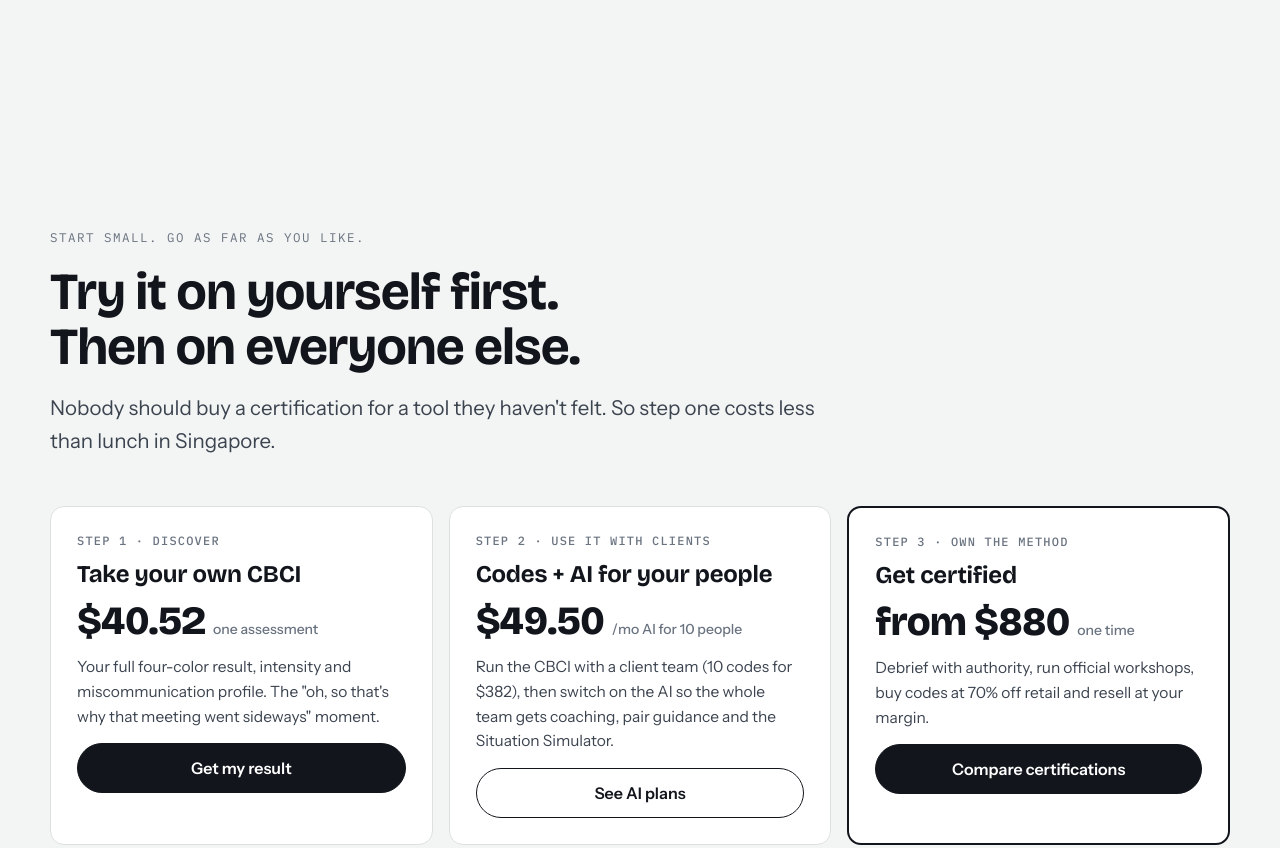
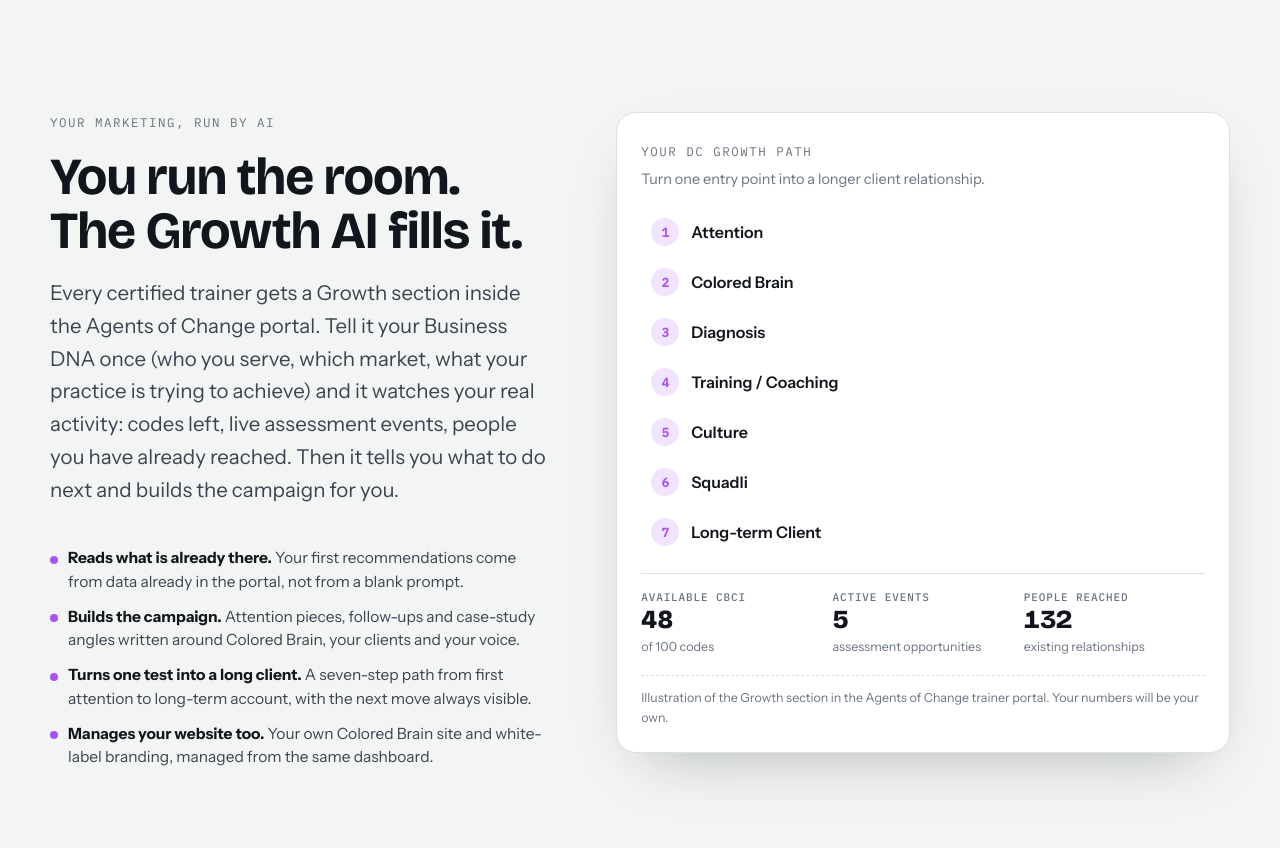
Before and after one commit to ArthurCarmazzi/coloredbrain-web, a plain HTML site: page trainers.html in a window 1280 px wide. Shown: the part 6036-6884 px from the top of the page. Drawn offline with nearby package versions, Linux system fonts and the light colour scheme.

Commit message:
Add files via upload

```diff
--- a/css/site.css
+++ b/css/site.css
@@ -360,3 +360,34 @@
 .door.cert .ic.badge img{width:60px;height:60px;display:block;filter:drop-shadow(0 4px 10px rgba(0,0,0,.35))}
 @media (max-width:420px){.door.cert{grid-template-columns:52px 1fr}.door.cert .ic.badge,.door.cert .ic.badge img{width:52px;height:52px}}
 .door.cert:hover{border-color:var(--line);border-top-color:var(--line)}
+
+#tiers .tier-badge{width:120px;height:120px;align-self:center;justify-self:center;margin:2px 0 4px;filter:drop-shadow(0 8px 16px rgba(0,0,0,.3))}
+#tiers .tier{display:flex;flex-direction:column;gap:14px}
+#tiers .tier .eyebrow{text-align:center}
+#tiers .tier h3{text-align:center}
+#tiers .tier .price{text-align:center}
+#tiers .tier.hi .tier-badge{margin-top:10px}
+
+/* ---- growth (AOC portal) ---- */
+.growth-list{list-style:none;padding:0;margin:22px 0 0;display:grid;gap:12px}
+.growth-list li{font-size:15.5px;color:var(--ink-2);padding-left:18px;position:relative;line-height:1.5}
+.growth-list li::before{content:"";position:absolute;left:0;top:.6em;width:8px;height:8px;border-radius:50%;background:var(--purple)}
+.growth-list b{color:var(--ink)}
+.growth-card{background:var(--surface);border:1px solid var(--line);border-radius:20px;box-shadow:0 24px 60px -30px rgba(18,22,28,.35);padding:24px;display:grid;gap:18px;align-content:start}
+.growth-head p{font-size:14.5px;color:var(--muted);margin-top:4px}
+.growth-path{list-style:none;padding:0;margin:0;display:grid;gap:4px}
+.growth-path li{display:flex;align-items:center;gap:12px;font:600 16px var(--body);color:var(--ink);padding:9px 10px;border-radius:10px}
+.growth-path li:hover{background:var(--tint)}
+.growth-path li i{width:28px;height:28px;border-radius:50%;background:color-mix(in srgb,var(--purple) 16%,var(--surface));color:var(--purple);font:600 12.5px/28px var(--mono);text-align:center;font-style:normal;flex:none}
+.growth-stats{display:grid;grid-template-columns:repeat(3,1fr);gap:10px;border-top:1px solid var(--line);padding-top:16px}
+.growth-stats div{display:grid;gap:2px}
+.growth-stats span{font:500 11px var(--mono);letter-spacing:.08em;text-transform:uppercase;color:var(--muted)}
+.growth-stats b{font:800 26px/1.1 var(--display);font-variant-numeric:tabular-nums}
+.growth-stats small{font-size:12.5px;color:var(--muted)}
+.growth-foot{font-size:12.5px;color:var(--muted);border-top:1px dashed var(--line);padding-top:12px}
+@media (max-width:480px){.growth-stats{grid-template-columns:1fr 1fr}}
+
+/* ---- legacy CBCI button ---- */
+.doors-foot{display:flex;justify-content:space-between;align-items:center;gap:12px;flex-wrap:wrap}
+.btn-legacy{font:600 13px var(--mono);letter-spacing:.02em;color:var(--ink-2);text-decoration:none;border:1px solid var(--line);border-radius:999px;padding:7px 12px;white-space:nowrap;transition:background .15s,border-color .15s}
+.btn-legacy:hover{background:var(--tint);border-color:var(--ink)}
--- a/trainers.html
+++ b/trainers.html
@@ -222,6 +222,41 @@
     </div>
   </section>
 
+<!-- GROWTH -->
+  <section id="growth" style="padding-top:0">
+    <div class="split">
+      <div class="sec-head" style="margin-bottom:0">
+        <span class="eyebrow">Your marketing, run by AI</span>
+        <h2>You run the room. The Growth AI fills it.</h2>
+        <p class="lede">Every certified trainer gets a Growth section inside the Agents of Change portal. Tell it your Business DNA once (who you serve, which market, what your practice is trying to achieve) and it watches your real activity: codes left, live assessment events, people you have already reached. Then it tells you what to do next and builds the campaign for you.</p>
+        <ul class="growth-list">
+          <li><b>Reads what is already there.</b> Your first recommendations come from data already in the portal, not from a blank prompt.</li>
+          <li><b>Builds the campaign.</b> Attention pieces, follow-ups and case-study angles written around Colored Brain, your clients and your voice.</li>
+          <li><b>Turns one test into a long client.</b> A seven-step path from first attention to long-term account, with the next move always visible.</li>
+          <li><b>Manages your website too.</b> Your own Colored Brain site and white-label branding, managed from the same dashboard.</li>
+        </ul>
+      </div>
+      <div class="growth-card">
+        <div class="growth-head"><span class="eyebrow">Your DC Growth Path</span><p>Turn one entry point into a longer client relationship.</p></div>
+        <ol class="growth-path">
+          <li><i>1</i>Attention</li>
+          <li><i>2</i>Colored Brain</li>
+          <li><i>3</i>Diagnosis</li>
+          <li><i>4</i>Training / Coaching</li>
+          <li><i>5</i>Culture</li>
+          <li><i>6</i>Squadli</li>
+          <li><i>7</i>Long-term Client</li>
+        </ol>
+        <div class="growth-stats">
+          <div><span>Available CBCI</span><b>48</b><small>of 100 codes</small></div>
+          <div><span>Active events</span><b>5</b><small>assessment opportunities</small></div>
+          <div><span>People reached</span><b>132</b><small>existing relationships</small></div>
+        </div>
+        <p class="growth-foot">Illustration of the Growth section in the Agents of Change trainer portal. Your numbers will be your own.</p>
+      </div>
+    </div>
+  </section>
+
 <!-- LADDER -->
   <section id="start">
     <div class="sec-head">
@@ -259,11 +294,15 @@
 <section id="tiers">
     <div class="tiers">
       <div class="tier">
+        <img class="tier-badge" src="img/seal-practitioner.png" alt="Colored Brain Practitioner, Certified" width="96" height="96">
         <span class="eyebrow">For coaches &amp; consultants</span>
         <h3>Colored Brain Practitioner</h3>
         <div class="price">$880 <small>one time</small></div>
         <p class="for">Use Colored Brain in your own work with clients and teams.</p>
         <ul>
+          <li style="--c:var(--green)">Self-paced online plus weekly live sessions</li>
+          <li style="--c:var(--green)">1,000 Predictive Psychology AI credits included</li>
+          <li style="--c:var(--green)">Growth AI in the Agents of Change portal: it plans and writes your Colored Brain marketing</li>
           <li style="--c:var(--green)">Your own CBCI plus an extra code for practice</li>
           <li style="--c:var(--green)">All 4 Ambiguity Relief Processes, in depth</li>
           <li style="--c:var(--green)">"Profile Anyone in 7 Minutes" framework</li>
@@ -275,12 +314,13 @@
       </div>
       <div class="tier hi">
         <span class="flag">Best for trainers &amp; HR</span>
+        <img class="tier-badge" src="img/seal-trainer.png" alt="Colored Brain Trainer, Certified" width="96" height="96">
         <span class="eyebrow">For trainers &amp; in-house L&amp;D</span>
         <h3>Certified Colored Brain Trainer</h3>
         <div class="price">$1,880 <small>one time</small></div>
         <p class="for">Deliver full programs and corporate workshops, or build your own in-house trainers.</p>
         <ul>
-          <li style="--c:var(--red)">Everything in Practitioner</li>
+          <li style="--c:var(--red)">Everything in Practitioner, including weekly live sessions and 1,000 AI credits</li>
           <li style="--c:var(--red)">Facilitator manual and slide decks: half-day, 1-day, 2-day</li>
           <li style="--c:var(--red)">Rights to run official Colored Brain workshops</li>
           <li style="--c:var(--red)">Global license to train and promote Colored Brain tools</li>
@@ -291,12 +331,13 @@
         <a class="btn btn-solid" href="https://home.coloredbrain.com/certification/" target="_blank" rel="noopener">Become a Certified Trainer</a>
       </div>
       <div class="tier">
+        <img class="tier-badge" src="img/seal-partner.png" alt="Colored Brain Channel Partner, Official" width="96" height="96">
         <span class="eyebrow">For firms building a business</span>
         <h3>Colored Brain Channel Partner</h3>
         <div class="price">$3,880 <small>per year</small></div>
         <p class="for">Build a scalable Colored Brain business in your region or niche.</p>
         <ul>
-          <li style="--c:var(--purple)">Official Channel Partner status</li>
+          <li style="--c:var(--purple)">Official Channel Partner status, weekly live sessions and 1,000 AI credits</li>
           <li style="--c:var(--purple)">Your own back-end to sell CBCI codes at your margin</li>
           <li style="--c:var(--purple)">Rights to train and certify Practitioners</li>
           <li style="--c:var(--purple)">Preferential bulk rates on CBCI and tools</li>
@@ -306,7 +347,7 @@
         <a class="btn btn-ghost" href="https://home.coloredbrain.com/certification/" target="_blank" rel="noopener">Apply as Channel Partner</a>
       </div>
     </div>
-    <p style="margin-top:18px;font-size:14px;color:var(--muted)">Format and duration: <span class="tbc">[confirm: self-paced online + live sessions? hours?]</span> · AI plan inclusion per tier: <span class="tbc">[confirm]</span></p>
+    <p style="margin-top:18px;font-size:14px;color:var(--muted)">Every level: self-paced online modules plus weekly live sessions. Each certification includes 1,000 Predictive Psychology AI credits.</p>
   </section>
 
   <section id="compare" style="padding-top:0">
@@ -360,6 +401,7 @@
     <div class="sec-head"><span class="eyebrow">Certification FAQ</span><h2>The fine print, in plain English.</h2></div>
     <div class="faq">
       <details><summary>Which level should I start with?</summary><p>Coaching individuals or small teams: Practitioner. Running workshops or building in-house trainers: Trainer. Building a business that sells CBCI and certifies others: Channel Partner.</p></details>
+      <details><summary>How is the certification delivered?</summary><p>Self-paced online modules you work through at your own speed, plus weekly live sessions with the DCI team. Every level includes 1,000 Predictive Psychology AI credits so you can use the AI with real clients from day one.</p></details>
       <details><summary>Is the certification accredited?</summary><p>Colored Brain is an accredited methodology of the American Institute of Business Psychology. <span class="tbc">[confirm final accreditation wording]</span></p></details>
       <details><summary>Can I upgrade later?</summary><p><span class="tbc">[confirm upgrade policy and credit for earlier level]</span></p></details>
       <details><summary>Do I need to have taken the CBCI first?</summary><p>Every level includes your own CBCI. If you've already taken it, your existing result carries over.</p></details>
```
Also changed, not shown: img/seal-partner.png (added), img/seal-practitioner.png (added), img/seal-trainer.png (added), index-1.html (renamed from index (1).html), seal-partner.png (added), seal-practitioner.png (added), seal-trainer.png (added), 2 other files.
